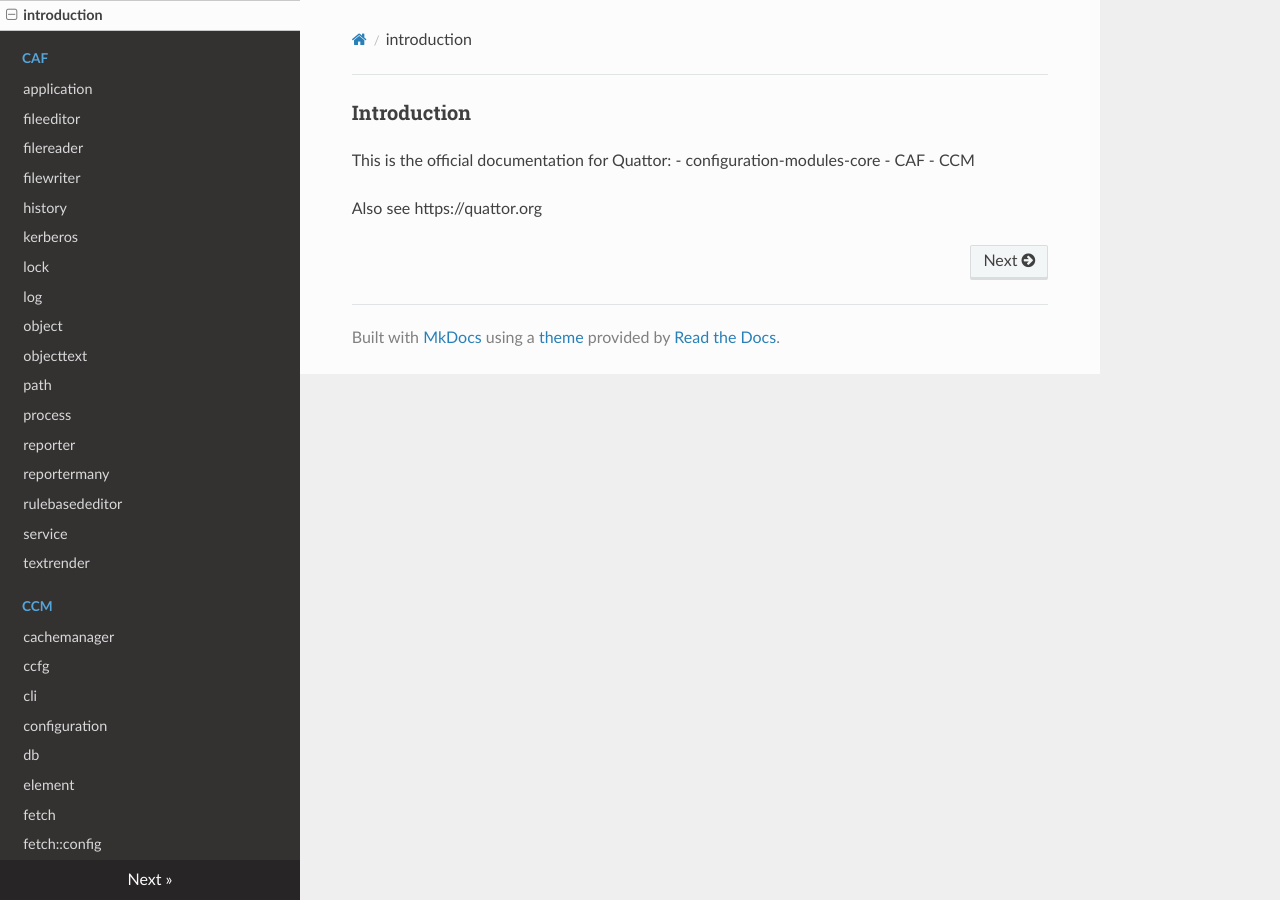
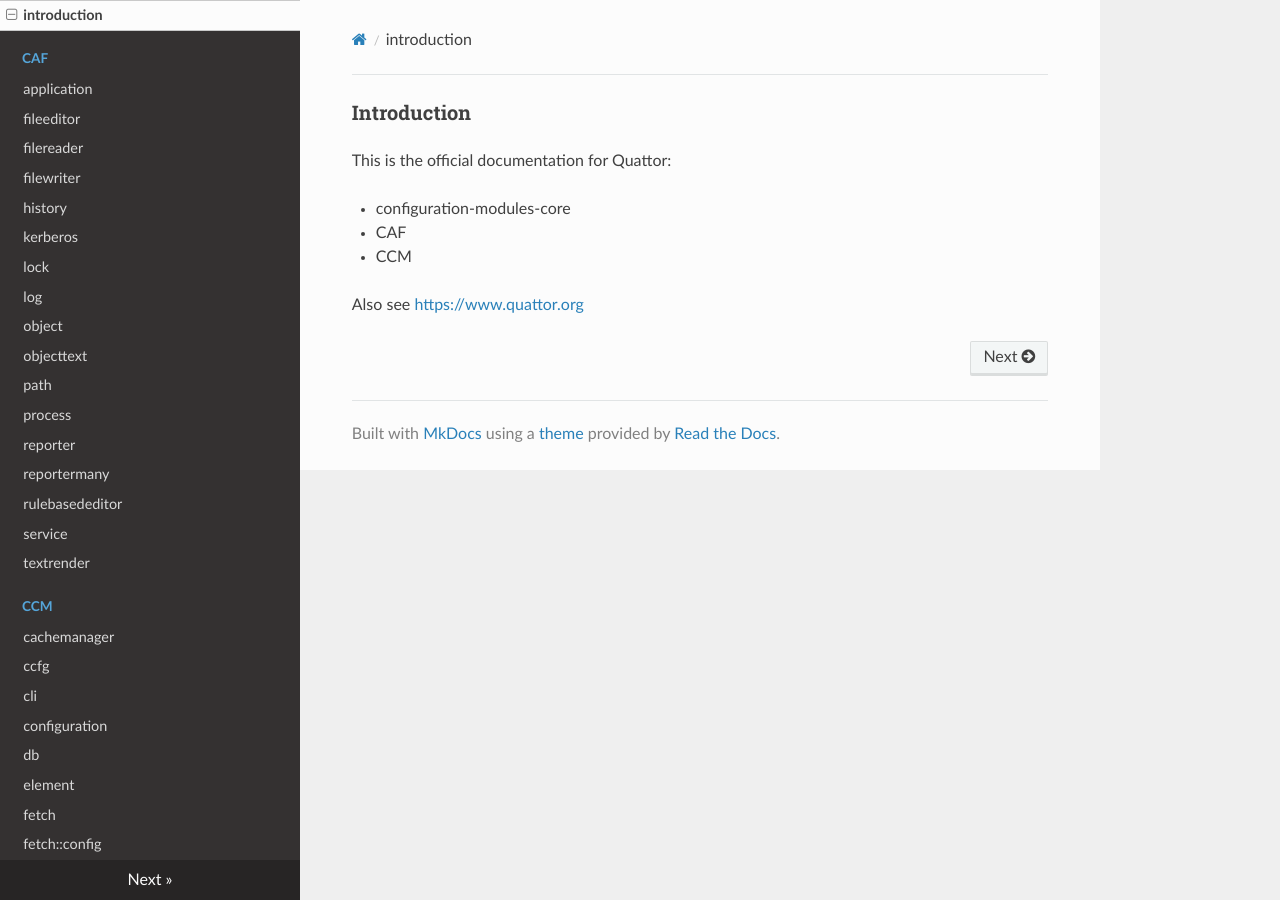
Before and after one commit to wdpypere/documentation, an MkDocs documentation site: the page built from docs/index.md, in a window 1280 px wide. Built offline with MkDocs 1.6.1, drawn with Linux system fonts in a browser that asks for light colours; nearby versions of some CDN libraries; old or Windows-style settings are respelled for this version of MkDocs; some of the changed lines change nothing that is shown.

Commit message:
update quattor.org link

```diff
--- a/docs/index.md
+++ b/docs/index.md
@@ -1,8 +1,9 @@
 ### Introduction
 
 This is the official documentation for Quattor:
+
  - configuration-modules-core
  - CAF
  - CCM
 
-Also see https://quattor.org
+Also see [https://www.quattor.org](https://www.quattor.org)
```
